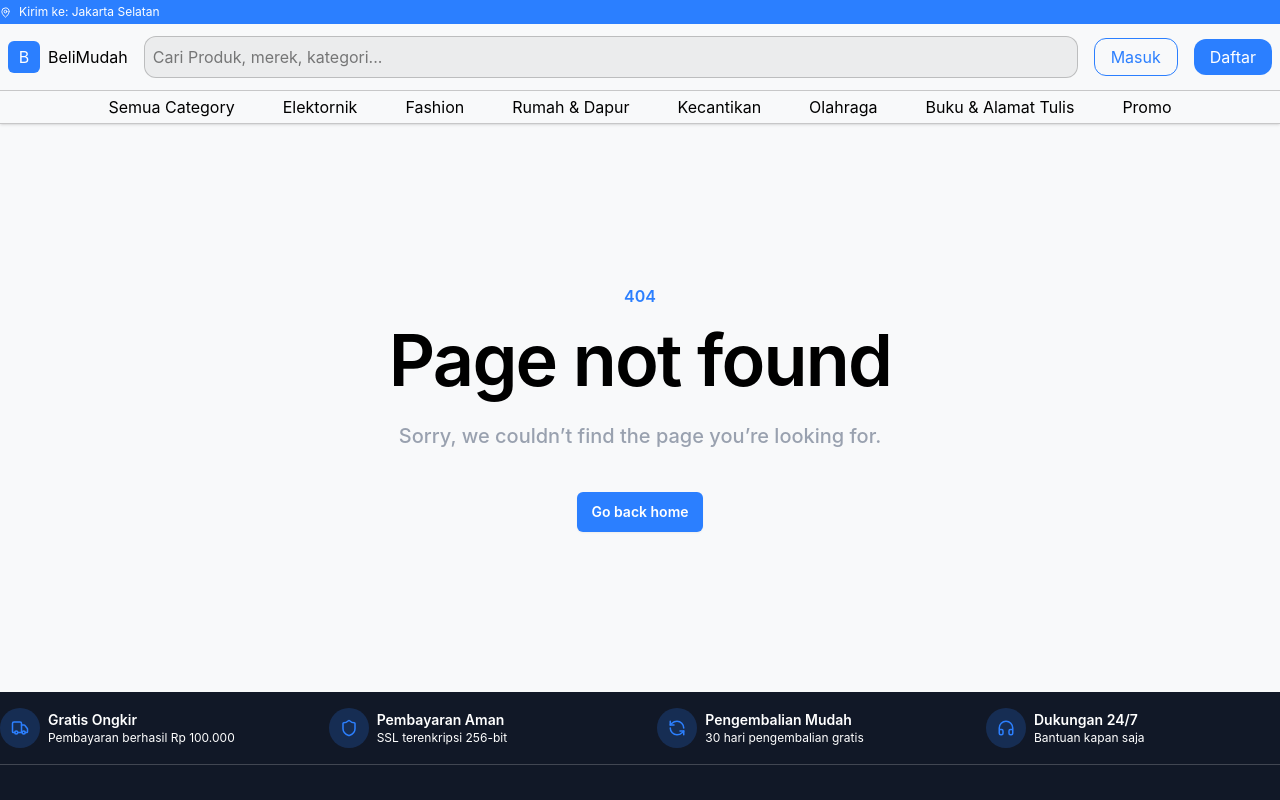
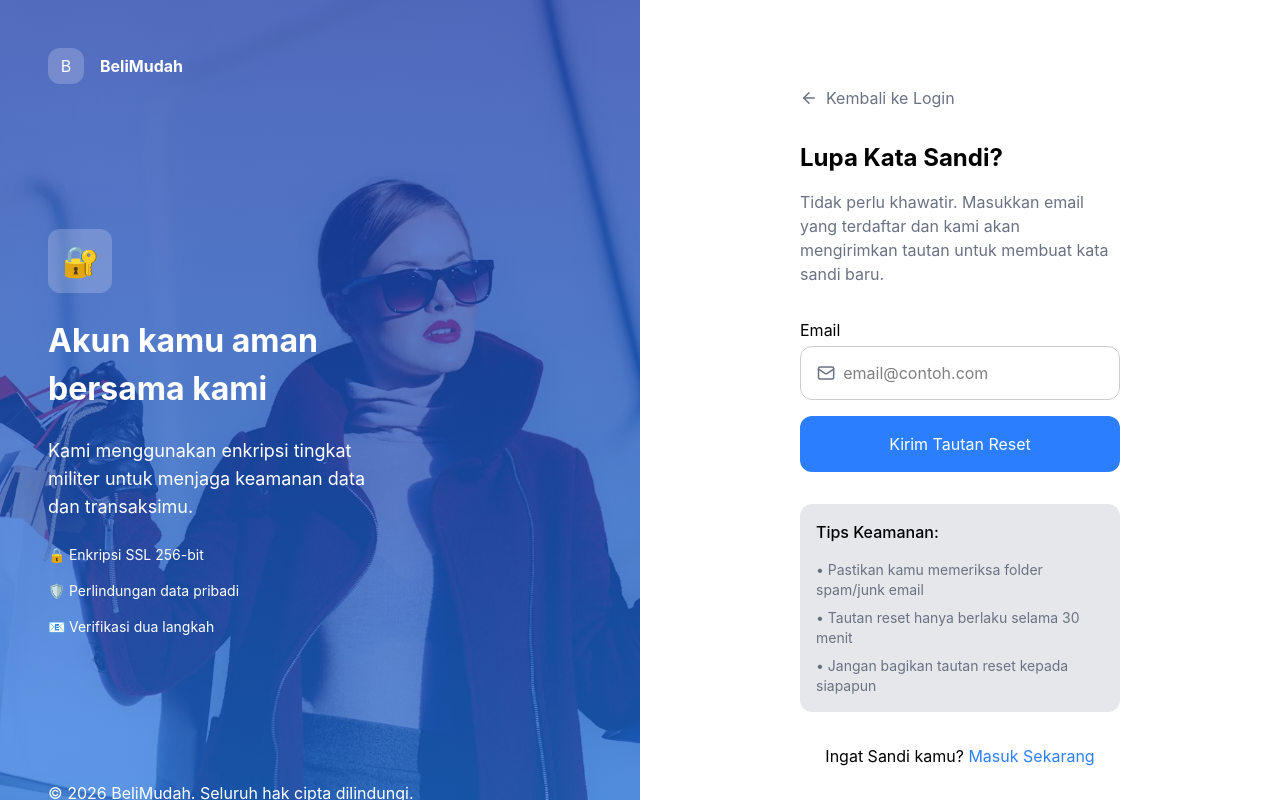
Before and after one commit to zackyrafian/belimudah, a React (Vite) app: page /forget-password in a window 1280 px wide. Shown: the top 800 px of the page. Built offline with nearby package versions, Linux system fonts and the light colour scheme.

Commit message:
feat: add forget-password page

```diff
--- a/src/main.jsx
+++ b/src/main.jsx
@@ -11,6 +11,7 @@ import {
 
   SignIn,
   SignUpPage,
+  ForgetPasswordPage,
 
   CheckoutAddress,
   CheckoutPaymentPage,
@@ -63,6 +64,10 @@ const router = createBrowserRouter([
   {
     path: '/sign-up',
     element: <SignUpPage/>
+  },
+  {
+    path: '/forget-password',
+    element: <ForgetPasswordPage/>
   },
 
   {
--- /dev/null
+++ b/src/pages/auth/forget-password.jsx
@@ -0,0 +1,91 @@
+import { AlertTriangle, ArrowLeft, Lock, Mail } from "lucide-react"
+import { Link, UNSAFE_NavigationContext, useNavigate } from "react-router"
+import { AuthService } from "@/services/auth.service";
+import { useAlert } from "@/hooks/useAlert";
+import Alert from "@/components/ui/alert";
+
+
+export default function ForgetPasswordPage() {
+  return (
+    <div className="flex min-h-screen">
+      {/* {alert && (
+        <Alert
+          title={"Sign In"}
+          key={new Date}
+          type={alert.type}
+          message={alert.message}
+          onClose={() => clearAlert()}
+        />
+      )} */}
+      <div className="lg:flex hidden w-1/2 min-h-screen">
+        <div className="relative w-full">
+          <img
+            src="/auth/she-flexing.jpg"
+            alt="wanita-flexing"
+            className="w-full h-full object-cover"
+          />
+          <div className="absolute inset-0 bg-linear-to-t from-[#1A73E8]/70 to-[#193CB8]/70" />
+          <div className="absolute inset-0 z-10 p-12 text-white">
+            <div className="flex flex-col justify-between h-full">
+                <div className="flex items-center gap-4">
+                <div className="bg-white/20 w-9 h-9 rounded-xl flex items-center justify-center">B</div>
+                <span className="font-bold">BeliMudah</span>
+              </div>
+
+              <div className="w-xs flex flex-col gap-6">
+                <div className="text-3xl rounded-xl bg-white/20 w-16 h-16 flex justify-center items-center">🔐</div>
+                <div className="font-bold text-[32px]">Akun kamu aman bersama kami</div>
+                <div className="text-lg">Kami menggunakan enkripsi tingkat militer untuk menjaga keamanan data dan transaksimu.</div>
+                <div className="flex flex-col gap-4">
+                  <span className="text-sm">🔒 Enkripsi SSL 256-bit</span>
+                  <span className="text-sm">🛡️ Perlindungan data pribadi</span>
+                  <span className="text-sm">📧 Verifikasi dua langkah</span>
+                </div>
+              </div>
+
+              <div>© 2026 BeliMudah. Seluruh hak cipta dilindungi.</div>
+            </div>
+
+          </div>
+        </div>
+      </div>
+      <div className="flex flex-col w-full lg:w-1/2 gap-8 bg-white xl:px-40 lg:py-20 lg:px-20 px-20 justify-center">
+        <Link to={'/sign-in'} className="flex gap-2 items-center text-gray-500">
+          <ArrowLeft size={18}/>
+          <span>Kembali ke Login</span>
+        </Link>
+
+        <div className="flex flex-col gap-4">
+          <h1 className="font-bold text-2xl">Lupa Kata Sandi?</h1>
+          <span className="text-gray-500">Tidak perlu khawatir. Masukkan email yang terdaftar dan kami akan mengirimkan tautan untuk membuat kata sandi baru.</span>
+        </div>
+
+        <form className="flex flex-col gap-4">
+          <div className="flex flex-col gap-1">
+            <label htmlFor="email">Email</label>
+            <div className="flex p-4 border border-black/20 rounded-xl items-center gap-2">
+              <Mail size={20} className="text-gray-500"/>
+              <input name="email" className="w-full h-full outline-none" type="text" placeholder="email@contoh.com"/>
+            </div>
+          </div>
+
+          <button className="text-center bg-blue-500 w-full p-4 rounded-xl text-white" type="submit">Kirim Tautan Reset</button>
+        </form>
+
+        <div className="p-4 rounded-xl bg-gray-200 flex flex-col gap-4">
+          <div className="font-medium">Tips Keamanan: </div>
+          <ul className="text-sm flex flex-col gap-2 text-gray-500">
+            <li>• Pastikan kamu memeriksa folder spam/junk email</li>
+            <li>• Tautan reset hanya berlaku selama 30 menit</li>
+            <li>• Jangan bagikan tautan reset kepada siapapun</li>
+          </ul>
+        </div>
+
+        <div className="text-center">
+          <span>Ingat Sandi kamu? <Link to={'/sign-in'} className="text-blue-500">Masuk Sekarang</Link></span>
+        </div>
+
+      </div>
+    </div>
+  )
+}
--- a/src/pages/index.js
+++ b/src/pages/index.js
@@ -3,6 +3,8 @@ export { default as BrowserProductPage } from './browser-product'
 export { default as DetailPage } from './detail-product'
 export { default as CartPage } from './cart-product'
 export { default as Product } from './product'
+
+export { default as ForgetPasswordPage } from './auth/forget-password'
 export { default as SignIn } from './auth/sign-in'
 export { default as SignUpPage } from './auth/sign-up'
 
```
